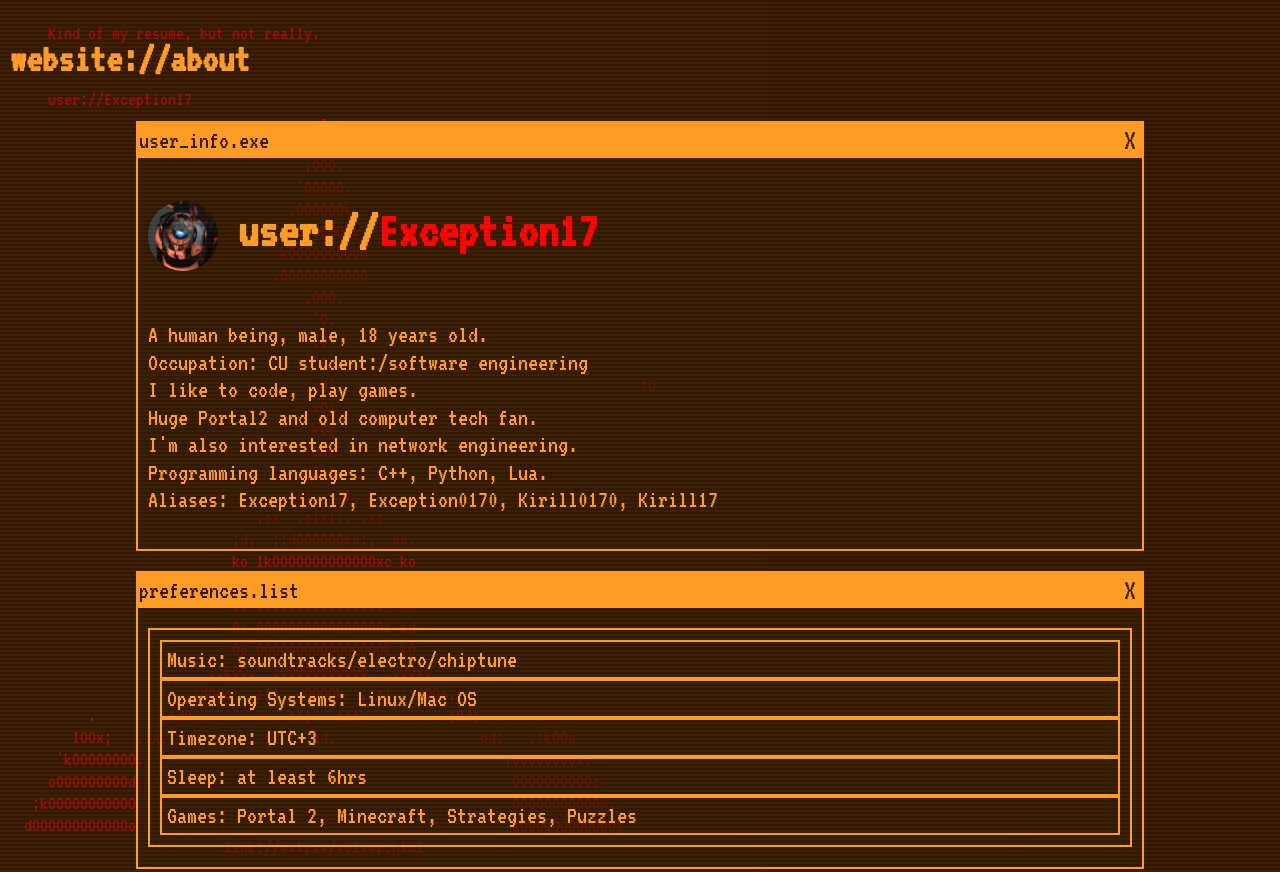
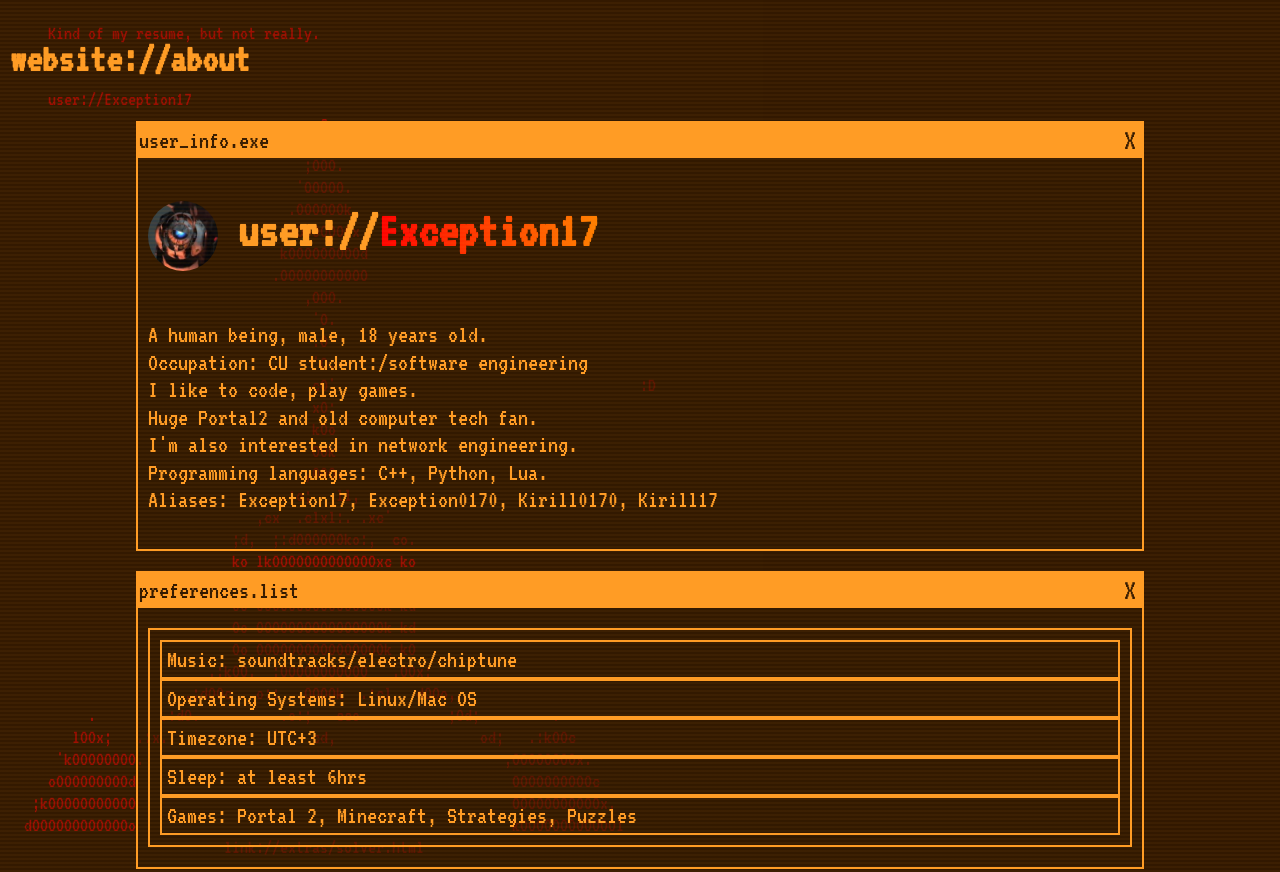
Before and after one commit to Exception0170/Exception0170.github.io, a plain HTML site: page about.html in a window 1280 px wide. Shown: the top 872 px of the page. Drawn offline with Linux system fonts and the light colour scheme.

Commit message:
cool effect

```diff
--- a/about.html
+++ b/about.html
@@ -55,7 +55,7 @@
       <div class="window-content">
         <h1>
           <img src="images/pfp.jpeg" alt="Profile Picture" style="width: 70px; height: 70px; border-radius: 50%; vertical-align: middle;">
-          user://<span style="color:red">Exception17</span>
+          user://<span class="animated-nickname">Exception17</span>
         </h1>
         <p>
           A human being, male, 18 years old.<br>
--- a/css/styles.css
+++ b/css/styles.css
@@ -187,6 +187,29 @@ body::before {
   box-sizing: border-box;
 }
 
+.animated-nickname {
+  background-image: linear-gradient(to right, #FF0000, #ff8000);  /* Red to orange gradient */
+  -webkit-background-clip: text;  /* For WebKit browsers like Chrome */
+  background-clip: text;
+  color: transparent;  /* Makes the text transparent to show the gradient */
+  font-family: 'VT323', monospace;  /* Matches your retro theme */
+  display: inline-block;  /* Ensures it behaves like inline text */
+  animation: gradientAnimation 5s linear infinite;  /* Animates the gradient; adjust duration as needed */
+  white-space: nowrap;  /* Prevents wrapping for a clean effect */
+}
+
+@keyframes gradientAnimation {
+  0% {
+    background-position: 0% 50%;  /* Start position */
+  }
+  50% {
+    background-position: 100% 50%;  /* Move the gradient */
+  }
+  100% {
+    background-position: 0% 50%;  /* Loop back */
+  }
+}
+
 @keyframes blink {
   0% { opacity: 1; }
   50% { opacity: 0; }
```
